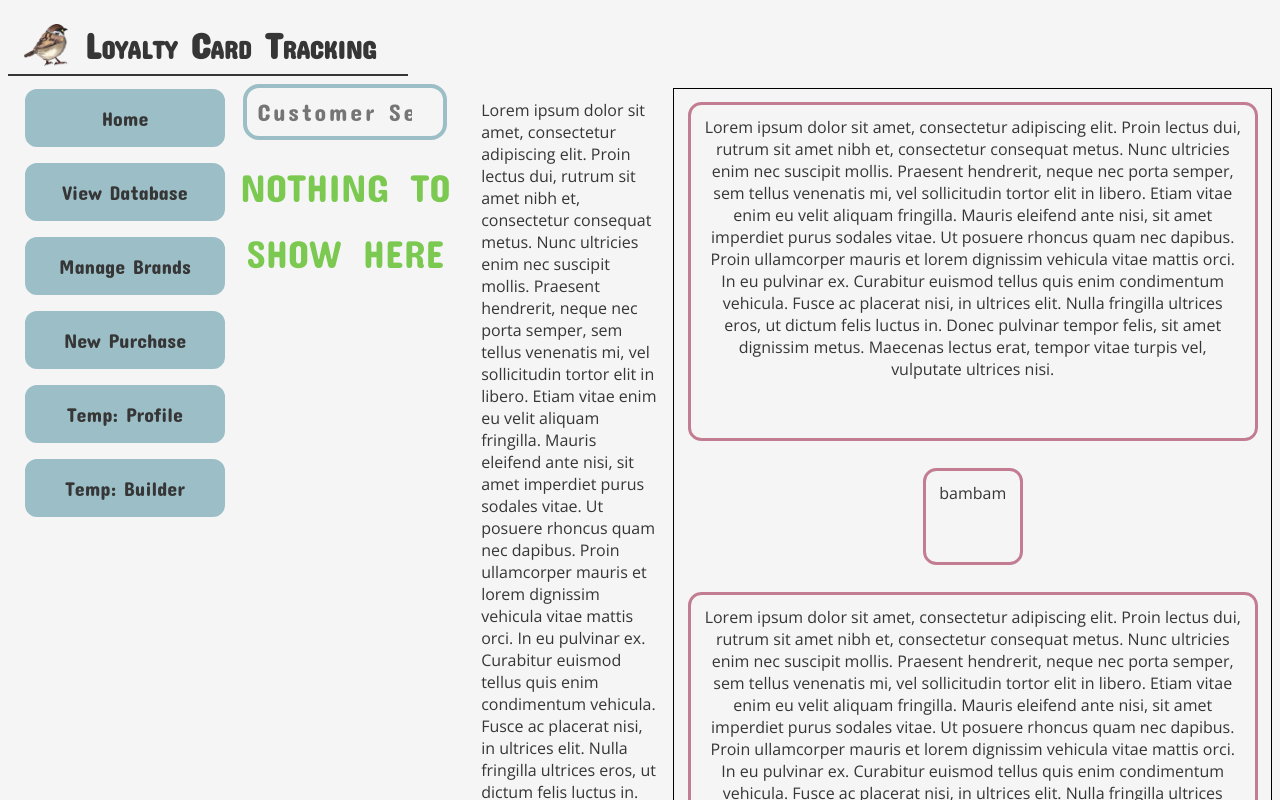
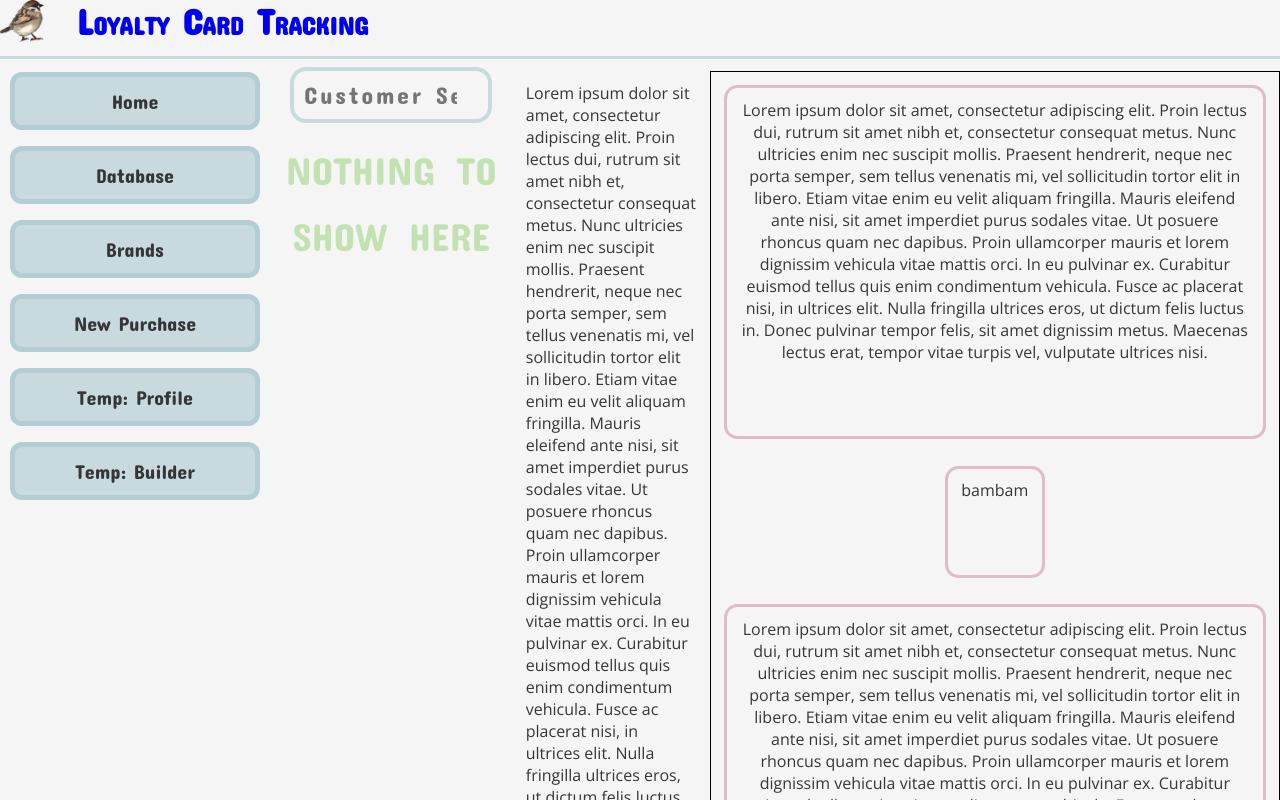
Before and after one commit to sam-taiff/pet-food-loyalty-tracker, a React (Vite) app: page / in a window 1280 px wide. Shown: the top 800 px of the page. Built offline with nearby package versions, Linux system fonts and the light colour scheme.

Commit message:
fixed nav bar + fixed top bar even when scrolling

```diff
--- a/index.html
+++ b/index.html
@@ -6,7 +6,7 @@
     <meta name="viewport" content="width=device-width, initial-scale=1.0" />
     <title>Pet Food Loyalty</title>
   </head>
-  <body>
+  <body style="margin: 0px;">
     <div id="root"></div>
     <script type="module" src="/src/main.tsx"></script>
   </body>
--- a/src/App.tsx
+++ b/src/App.tsx
@@ -7,12 +7,13 @@ import {
   Route,
 } from "react-router-dom";
 import {
-  Homepage,
+  Home,
   TopBar,
   SideNavBar,
-  Brandpage,
-  Databasepage,
-  ProfilePage,
+  Brands,
+  Database,
+  Builder,
+  ProfilePage
 } from './assets/pages';
 
 function App() {
@@ -21,6 +22,15 @@ function App() {
       <Router>
         <TopBar />
         <SideNavBar />
+        <div id="page">
+          <Routes>
+            <Route path="/" element={<Home />} />
+            <Route path="/brands" element={<Brands />} />
+            <Route path="/database" element={<Database />} />
+            <Route path="/build" element={<Builder />} />
+            <Route path="/profile/:customerID" element={<ProfilePage />} />
+          </Routes>
+        </div>
       </Router >
     </>
   )
--- a/src/assets/fonts.css
+++ /dev/null
@@ -1 +0,0 @@
-@import url('https://fonts.googleapis.com/css2?family=Concert+One&family=Open+Sans&family=Oswald:wght@200..700');
--- a/src/assets/pages.tsx
+++ b/src/assets/pages.tsx
@@ -11,44 +11,26 @@ const lorem: string = "Lorem ipsum dolor sit amet, consectetur adipiscing elit.
 export const TopBar = () => {
     const pageName = "";
     return (
-        <div id="header">
-            <div className='topbar'>
-                <img src={logo} id="logo" />
-                <a title="Back to Homepage" href='/'>
-                    <span className='topbar item'>Loyalty Card Tracking</span>
-                </a>
-                {/* <span className='topbar item' id="cust-name">{pageName}</span> */}
-            </div>
-            <hr />
+        <div id='topbar'>
+            <img src={logo} id="logo" />
+            <a title="Back to Homepage" href='/'>
+                <span>Loyalty Card Tracking</span>
+            </a>
+            {/* <span className='topbar item' id="cust-name">{pageName}</span> */}
         </div>
     )
 }
 
 export const SideNavBar = () => {
     return (
-        <table >
-            <tbody>
-                <tr>
-                    <td id="sidenav">
-                        <a title="Loyalty Card Tracking Home" href="/"><button>Home</button></a>
-                        <a title="View Database" href="/database"><button>View Database</button></a>
-                        <a title="Brands Page" href="/brands"><button>Manage Brands</button></a>
-                        <a><button>New Purchase</button></a>
-                        <a href="/profile"><button>Temp: Profile</button></a>
-                        <a href="/build"><button>Temp: Builder</button></a>
-                    </td>
-                    <td id="main-area">
-                        <Routes>
-                            <Route path="/" element={<Homepage />} />
-                            <Route path="/brands" element={<Brandpage />} />
-                            <Route path="/database" element={<Databasepage />} />
-                            <Route path="/build" element={<Buildingpage />} />
-                            <Route path="/profile/:customerID" element={<ProfilePage />} />
-                        </Routes>
-                    </td>
-                </tr>
-            </tbody>
-        </table>
+        <div id="sidenav">
+            <a title="Loyalty Card Tracking Home" href="/">Home</a>
+            <a title="View Database" href="/database">Database</a>
+            <a title="Brands Page" href="/brands">Brands</a>
+            <a>New Purchase</a>
+            <a href="/profile">Temp: Profile</a>
+            <a href="/build">Temp: Builder</a>
+        </div>
     )
 }
 
@@ -176,30 +158,17 @@ export const ProfilePage: React.FC = () => {
     }
 
     return (
-        <div>
+        <>
             <CurrentProfile customerID={customerID} />
             <CustomerCards customerID={customerID} />
-        </div>
+        </>
     );
 };
 
 //Home Page
-export const Homepage = () => {
+export const Home = () => {
     return (
-        <div className='page'>
-            {/* <search>
-                <form>
-                    <input
-                        autoComplete='off'
-                        autoFocus
-                        type="search"
-                        id="search-input"
-                        name="cust-search"
-                        spellCheck="false"
-                        placeholder='Customer Search'
-                    />
-                </form>
-            </search> */}
+        <>
             <div id="live-view"> {/* viewport of all "due cards" */}
                 <SearchnResults />
                 <div id="filter-due">{lorem}</div>
@@ -209,12 +178,12 @@ export const Homepage = () => {
                     <div>{lorem}</div>
                 </div>
             </div>
-        </div>
+        </>
     );
 };
 
 //Manage Brands Page
-export const Brandpage = () => {
+export const Brands = () => {
     return (
         <>
             <h1>Registered Brands</h1>
@@ -224,7 +193,7 @@ export const Brandpage = () => {
 };
 
 //Database Page
-export const Databasepage = () => {
+export const Database = () => {
     return (
         <>
             <h1>Database</h1>
@@ -232,9 +201,7 @@ export const Databasepage = () => {
     );
 };
 
-const Buildingpage = () => (
-    <>
-        <h1>builderpage</h1>
-        <SearchnResults />
-    </>
+export const Builder = () => (
+    <div>
+    </div>
 );
--- a/src/master.css
+++ b/src/master.css
@@ -1,4 +1,4 @@
-@import "./assets/fonts.css";
+@import url('https://fonts.googleapis.com/css2?family=Concert+One&family=Open+Sans&family=Oswald:wght@200..700');
 /* Color Scheme 1
 Charcoal: #264653,
 Persian Green: #2a9d8f,
@@ -9,10 +9,10 @@ Burnt Sienna: #e76f51 */
 :root {
   --white: #f5f5f5;
   --baseT: #363636;
-  --border1: #c37d92;
+  --border1: #c37d9277;
   --back1: #ffe66d;
-  --back2: #9bbec7;
-  --border2: #7bc950;
+  --back2: #9bbec77e;
+  --border2: #7ac95069;
   font: 12pt "Open Sans", Arial;
   text-rendering: optimizeLegibility;
   background-color: var(--white);
@@ -27,74 +27,64 @@ th {
   border-collapse: collapse;
 }
 
-table {
+/* table {
   margin: auto;
-}
+} */
 
-h1 {
+/* h1 {
   font: small-caps 2em "Concert One", sans-serif;
   color: var(--border1);
-}
+} */
 
-hr {
+/* hr {
   width: 100%;
   height: 2px;
   border: none;
   background-color: var(--baseT);
+} */
+
+a {
+  text-decoration: none;
 }
 
-a,
 a:visited {
-  text-decoration: none;
   color: inherit;
 }
 
-#header {
-  position: fixed;
-  display: block;
+#topbar {
+  display: flex;
+  border-bottom: 3px solid var(--back2);
+  background-color: var(--white);
+  height: 7vh;
+  width: 100%;
+  margin-bottom: 1.5vh;
+  position: sticky;
+  top: 0;
 }
 
-.topbar {
-  min-height: 5vh;
-  padding: 1rem 1rem 0rem 1rem;
-  display: flex;
-  align-items: space-evenly;
-  font: small-caps bolder 3.2em "Concert One", sans-serif;
-  font-size: 1.5em;
+#topbar * {
+  padding: 0rem 1rem;
+  font: small-caps bolder 1.5em "Concert One", sans-serif;
 }
 
-.topbar.item {
-  padding: 0rem 1rem;
-  vertical-align: middle;
+#sidenav {
+  display: flex;
+  flex-direction: column;
+  max-width: 250px;
+  width: 20vw;
+  margin: 0px 10px;
+  position: sticky;
+  top: 9vh;
+  float: left;
+}
+
+#page {
+  min-width: 50vw;
+  display:flex;
 }
 
 #logo {
   height: 1.75em;
-  padding: 0;
-}
-
-.page {
-  min-width: 50vw;
-  margin: 10px auto;
-  min-height: 75vh;
-}
-
-#sidenav, #main-area, .page{
-  margin-top: 5rem;
-}
-#sidenav {
-  width: 16%;
-  /* justify-content: space-evenly; */
-  flex-wrap: wrap;
-  justify-items: stretch;
-  vertical-align: top;
-  position: fixed;
-}
-
-#main-area {
-  width: 83%;
-  min-height: 75vh;
-  vertical-align: top;
   padding: 0;
 }
 
@@ -117,7 +107,7 @@ a:visited {
   background-color: var(--white);
 }
 
-#sidenav button {
+#sidenav a {
   border: 5px solid var(--back2);
   border-radius: 12px;
   padding: 0.6em 1.2em;
@@ -127,18 +117,12 @@ a:visited {
   background-color: var(--back2);
   cursor: pointer;
   transition: border-color, background-color 0.1s;
-  margin: 1rem;
-  margin-top: 0;
-  min-width: 10em;
+  margin-bottom: 1rem;
 }
 
-#sidenav button:hover,
-#sidenav button:active {
+#sidenav a:hover,
+#sidenav a:active {
   background-color: var(--white);
-}
-
-#sidenav button:active {
-  box-shadow: inset;
 }
 
 #live-view {
@@ -180,8 +164,7 @@ a:visited {
   margin: auto;
   width: fit-content;
   padding: 0 5px 8px 0;
-  background: repeating-linear-gradient(90deg, currentColor 0 8%, #0000 0 10%)
-    200% 100%/200% 3px no-repeat;
+  background: repeating-linear-gradient(90deg, currentColor 0 8%, #0000 0 10%) 200% 100%/200% 3px no-repeat;
   animation: l3 2.5s steps(6) infinite;
 }
 
```
